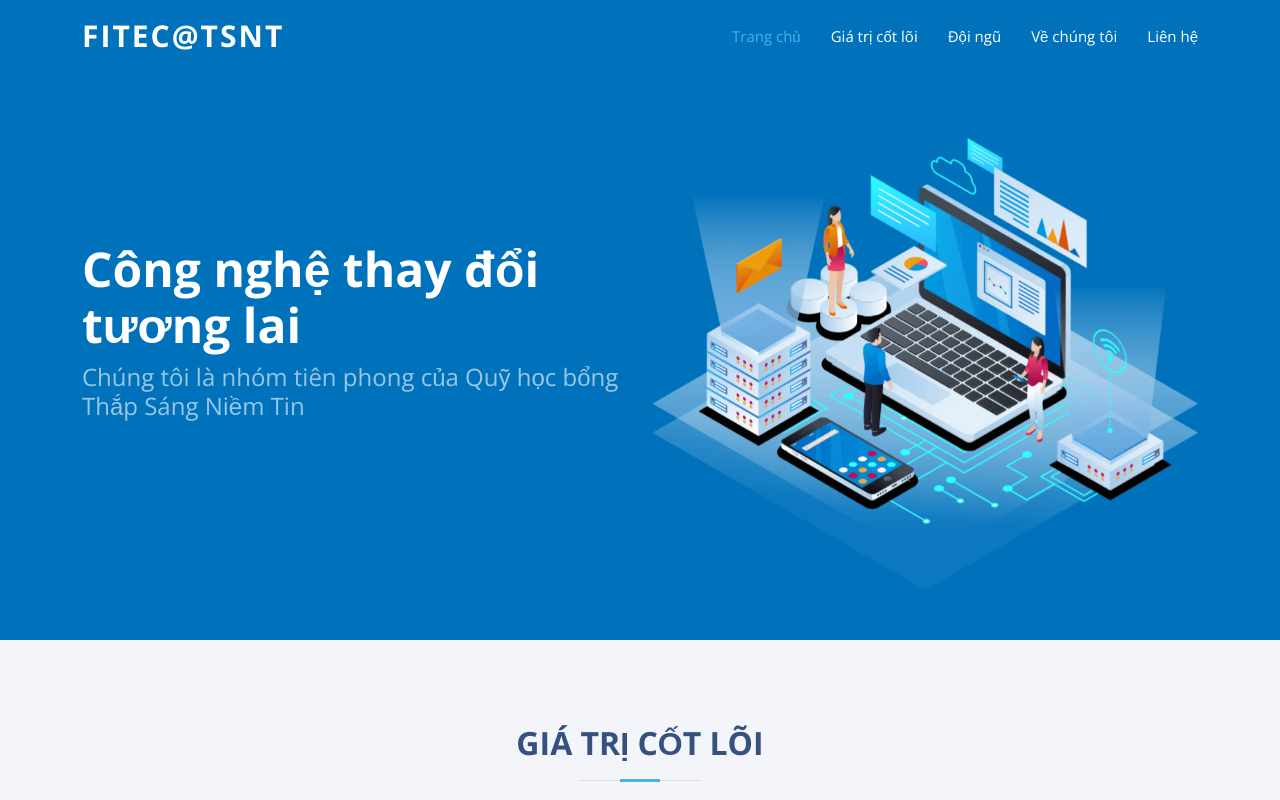
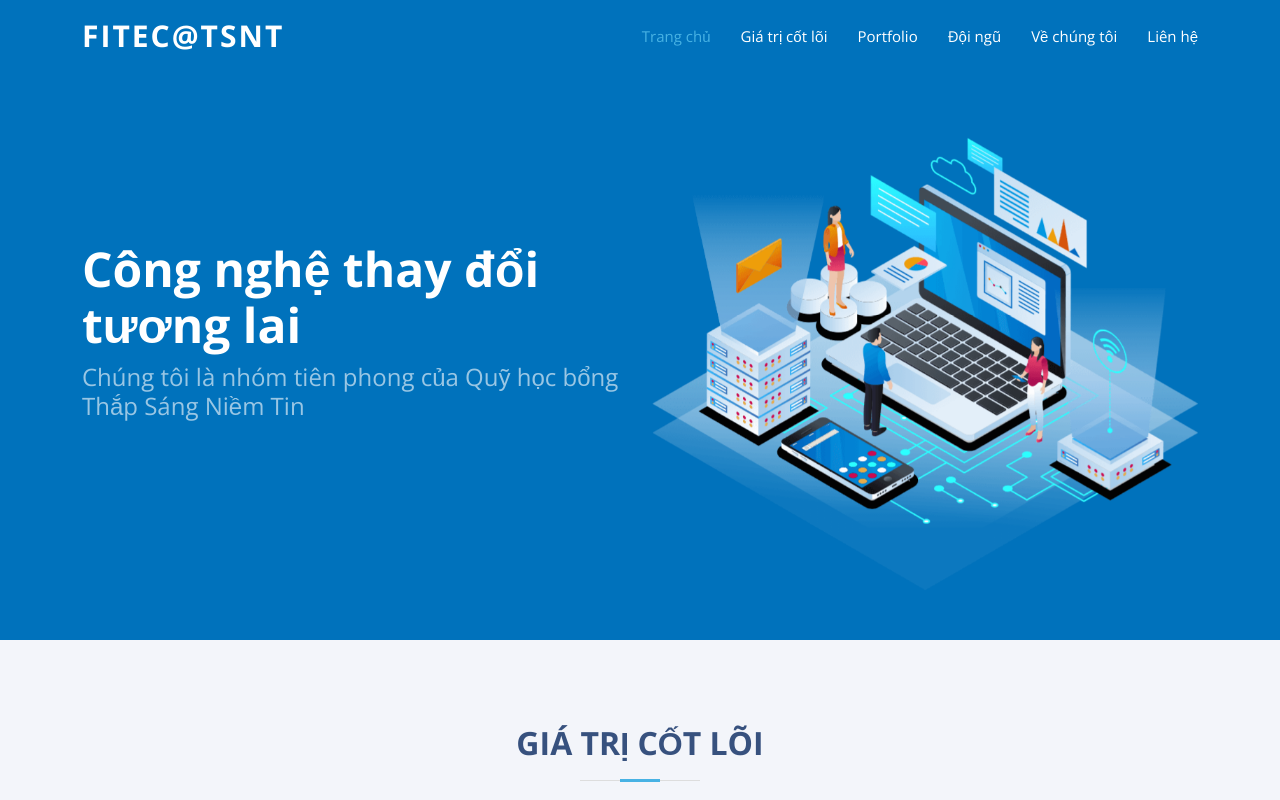
Before and after one commit to fitec-tsnt/fitec-tsnt.github.io, a website: page index.html in a window 1280 px wide. Shown: the top 800 px of the page. Drawn offline with nearby package versions, Linux system fonts and the light colour scheme.

Commit message:
add porfolito header

```diff
--- a/index.html
+++ b/index.html
@@ -52,7 +52,7 @@
           <li><a class="nav-link scrollto active" href="#hero">Trang chủ</a></li>
           <li><a class="nav-link scrollto" href="#value">Giá trị cốt lõi</a></li>
           <!-- <li><a class="nav-link scrollto" href="#services">Services</a></li> -->
-          <!-- <li><a class="nav-link   scrollto" href="#portfolio">Portfolio</a></li> -->
+          <li><a class="nav-link   scrollto" href="#portfolio">Portfolio</a></li>
           <li><a class="nav-link scrollto" href="#team">Đội ngũ</a></li>
           <li><a class="nav-link scrollto" href="#about">Về chúng tôi</a></li>
           <!-- <li class="dropdown"><a href="#"><span>Drop Down</span> <i class="bi bi-chevron-down"></i></a>
```
